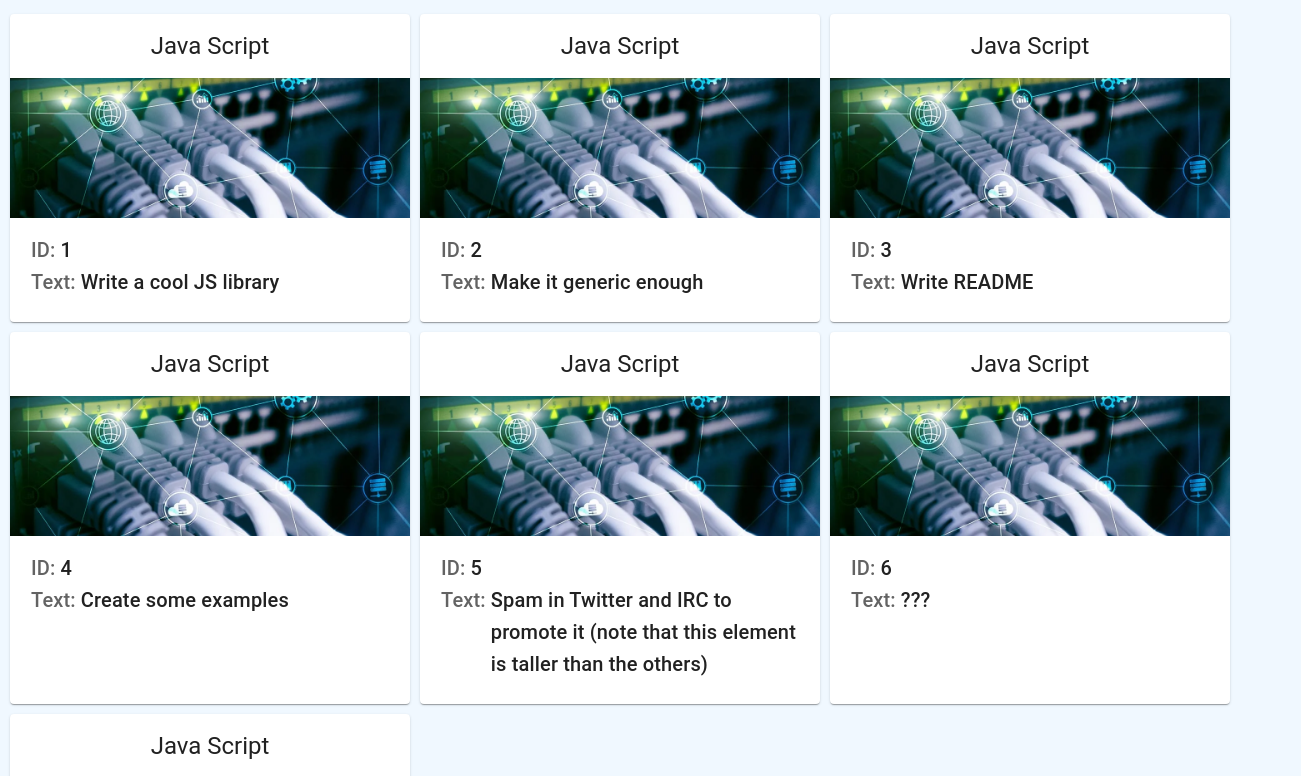
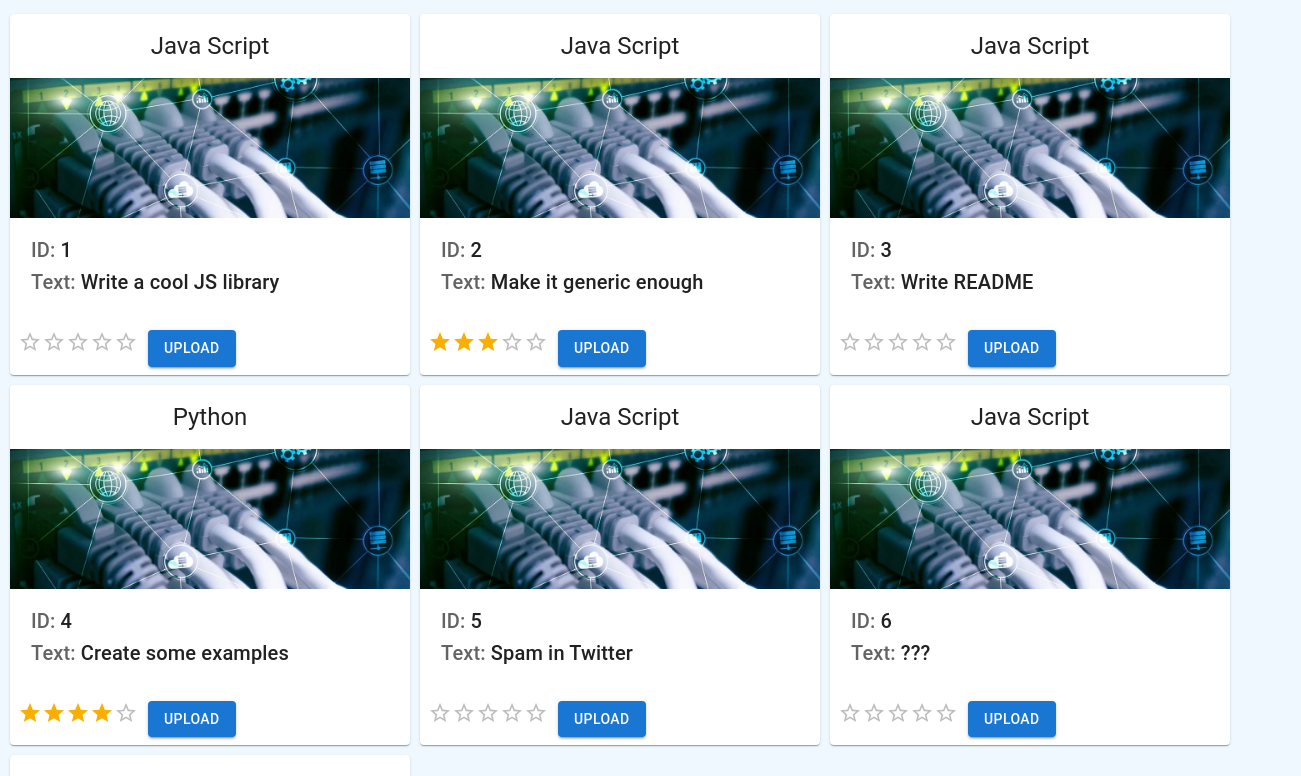
Before and after one commit to devlab22/drag-and-drop, a React (Create React App) app: page / in a window 1280 px wide. Shown: the top 776 px of the page, 1301 px wide, since content can reach past the window. Built offline with nearby package versions, Linux system fonts and the light colour scheme.

Commit message:
20230519

```diff
--- a/package.json
+++ b/package.json
@@ -9,6 +9,7 @@
     "@testing-library/jest-dom": "^5.16.5",
     "@testing-library/react": "^13.4.0",
     "@testing-library/user-event": "^13.5.0",
+    "immutability-helper": "^3.1.1",
     "react": "^18.2.0",
     "react-dnd": "^16.0.1",
     "react-dnd-html5-backend": "^16.0.1",
--- a/src/App.js
+++ b/src/App.js
@@ -1,62 +1,57 @@
 
 import './App.css';
-import React, { useState, useCallback } from 'react'
+import React, { useState, useEffect, useCallback } from 'react';
+import update from 'immutability-helper';
 import { default as CardList} from './components/CardList';
 import { Box } from '@mui/material';
 
+import DB from './data/db.json';
+
 function App() {
 
-  const [cards, setCards] = useState([
-    {
-      id: 1,
-      text: 'Write a cool JS library',
-      title: 'Java Script',
-      poster: '/img/network.png'
+  const [cards, setCards] = useState([])
+
+  const moveCard = useCallback(
+    (dragIndex, hoverIndex) => {
+      const dragCard = cards[dragIndex]
+      setCards(
+        update(cards, {
+          $splice: [
+            [dragIndex, 1],
+            [hoverIndex, 0, dragCard],
+          ],
+        }),
+      )
     },
-    {
-      id: 2,
-      text: 'Make it generic enough',
-      title: 'Java Script',
-      poster: '/img/network.png'
-    },
-    {
-      id: 3,
-      text: 'Write README',
-      title: 'Java Script',
-      poster: '/img/network.png'
-    },
-    {
-      id: 4,
-      text: 'Create some examples',
-      title: 'Java Script',
-      poster: '/img/network.png'
-    },
-    {
-      id: 5,
-      text:
-        'Spam in Twitter and IRC to promote it (note that this element is taller than the others)',
-        title: 'Java Script',
-        poster: '/img/network.png'
-    },
-    {
-      id: 6,
-      text: '???',
-      title: 'Java Script',
-      poster: '/img/network.png'
-    },
-    {
-      id: 7,
-      text: 'PROFIT',
-      title: 'Java Script',
-      poster: '/img/network.png'
-    },
-  ])
+    [cards],
+  )
+
+  useEffect(() => {
+
+    setCards(DB.data.sort((a,b) => a.seqnr - b.seqnr))
+  }, [])
+
+  const onRatingUpload = (id, rating) => {
+    console.log(id, rating)
+
+    cards.map(card => {
+
+       if(card.id === id){
+        card.rating = rating
+       }
+
+       return card;
+    })
+
+
+
+  }
 
   return (
     <Box
       sx={{mt: '25px'}}
       >
-        <CardList items={cards}/>
+        <CardList items={cards} onRatingUpload={onRatingUpload}/>
     </Box>
   );
 }
--- a/src/components/CardItem.jsx
+++ b/src/components/CardItem.jsx
@@ -1,10 +1,26 @@
-import React, { useRef, useState } from "react";
+import React, { useRef, useState, useEffect } from "react";
 import { useDrag, useDrop } from "react-dnd";
-import { Card, CardHeader, CardContent, CardMedia, Stack, Typography } from '@mui/material';
+import {
+    Card,
+    CardHeader,
+    CardContent,
+    CardMedia,
+    Stack,
+    Typography,
+    Rating,
+    CardActionArea,
+    CardActions,
+    Button
+} from '@mui/material';
 
-export default function CardItem({ id, text, title='', poster, index, moveCard }) {
+export default function CardItem({ id, text, title, poster, rating = 0, seqnr, moveCard, onRatingUpload }) {
 
     const [raised, setRaised] = useState(false);
+    const [ratingValue, setRatingValue] = useState(0)
+
+    useEffect(() => {
+        setRatingValue(rating)
+    }, [rating])
 
     const renderKeyValue = (key, value) => {
 
@@ -38,6 +54,7 @@ export default function CardItem({ id, text, title='', poster, index, moveCard }
             onMouseOut={() => setRaised(false)}
             sx={{ width: '400px', m: '5px', cursor: 'pointer' }}
         >
+            <CardActionArea>
                 <Stack>
 
                     {title && (
@@ -54,6 +71,7 @@ export default function CardItem({ id, text, title='', poster, index, moveCard }
                         />
                     )}
 
+
                     <CardContent>
                         <Stack
                             flexDirection='column'
@@ -65,8 +83,33 @@ export default function CardItem({ id, text, title='', poster, index, moveCard }
                         </Stack>
                     </CardContent>
 
+
+
+                </Stack>
+            </CardActionArea>
+
+            <CardActions>
+                <Stack
+                    gap='10px'
+                    flexDirection='row'
+                >
+                    <Rating
+                        name="simple-controlled"
+                        value={ratingValue}
+                        onChange={(event, newValue) => {
+                            setRatingValue(newValue);
+                        }}
+                    />
+
+                    <Button
+                        variant="contained"
+                        onClick={() => onRatingUpload(id, ratingValue)}
+                    >
+                        Upload
+                    </Button>
                 </Stack>
 
+            </CardActions>
         </Card>
 
     )
--- a/src/components/CardList.jsx
+++ b/src/components/CardList.jsx
@@ -2,14 +2,12 @@ import React from 'react';
 import { Grid, Box } from '@mui/material';
 import { default as CardItem} from './CardItem'
 
-export default function CardList({ items = [] }) {
+export default function CardList({ items = [], onRatingUpload }) {
 
     return (
         <Box>
             <Grid
                 container
-                xs='auto'
-                md='auto'
                 spacing={2}
                 sx={{
                     ml: '5px',
@@ -19,6 +17,7 @@ export default function CardList({ items = [] }) {
                 {items.map(item => (
                     <CardItem
                         key={item.id}
+                        onRatingUpload={onRatingUpload}
                         {...item}
                     />
                 ))}
--- /dev/null
+++ b/src/data/db.json
@@ -0,0 +1,60 @@
+{
+  "data": [
+    {
+      "id": 1,
+      "seqnr": 1,
+      "rating": 0,
+      "text": "Write a cool JS library",
+      "title": "Java Script",
+      "poster": "/img/network.png"
+    },
+    {
+      "id": 2,
+      "seqnr": 2,
+      "rating": 3,
+      "text": "Make it generic enough",
+      "title": "Java Script",
+      "poster": "/img/network.png"
+    },
+    {
+      "id": 3,
+      "seqnr": 3,
+      "rating": 0,
+      "text": "Write README",
+      "title": "Java Script",
+      "poster": "/img/network.png"
+    },
+    {
+      "id": 4,
+      "seqnr": 4,
+      "rating": 4,
+      "text": "Create some examples",
+      "title": "Python",
+      "poster": "/img/network.png"
+    },
+    {
+      "id": 5,
+      "seqnr": 5,
+      "rating": 0,
+      "text": "Spam in Twitter",
+      "title": "Java Script",
+      "poster": "/img/network.png"
+    },
+    {
+      "id": 6,
+      "seqnr": 6,
+      "rating": 0,
+      "text": "???",
+      "title": "Java Script",
+      "poster": "/img/network.png"
+    },
+    {
+      "id": 7,
+      "rating": 0,
+      "seqnr": 7,
+      "text": "PROFIT",
+      "title": "Java Script",
+      "poster": "/img/network.png"
+    }
+  ]
+}
```
Also changed, not shown: 1 other file (tests, documents, lock files or other folders). Lines whose indentation alone changed are shown as unchanged.
